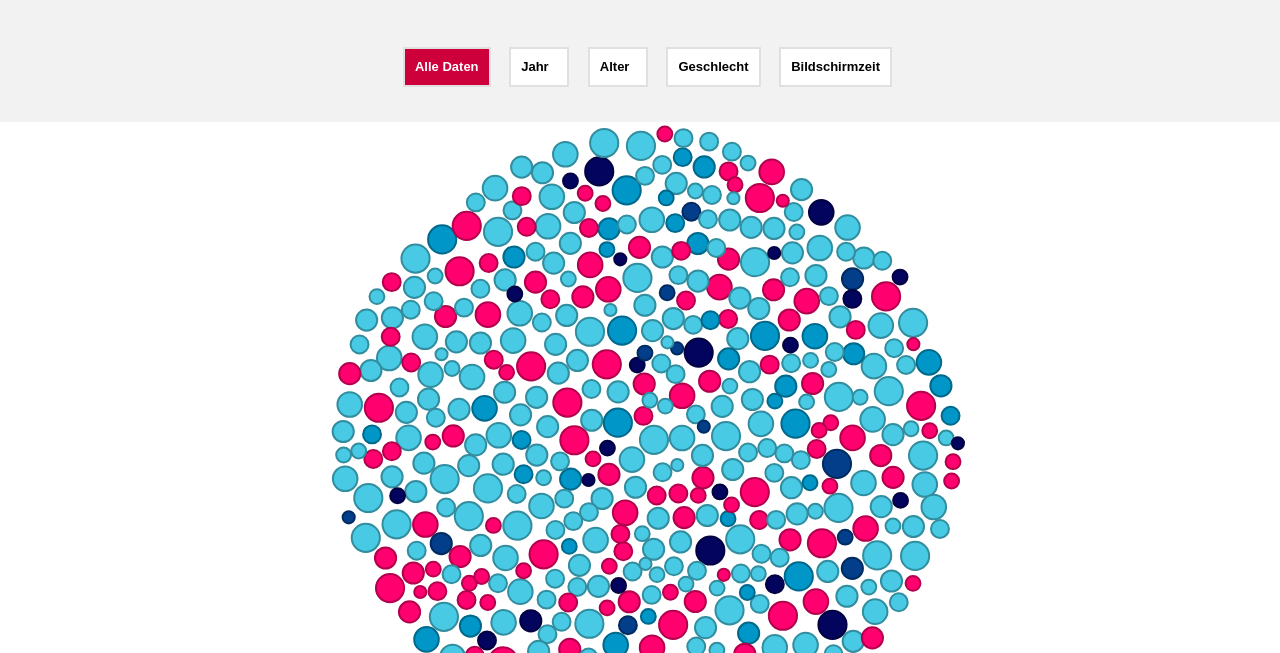
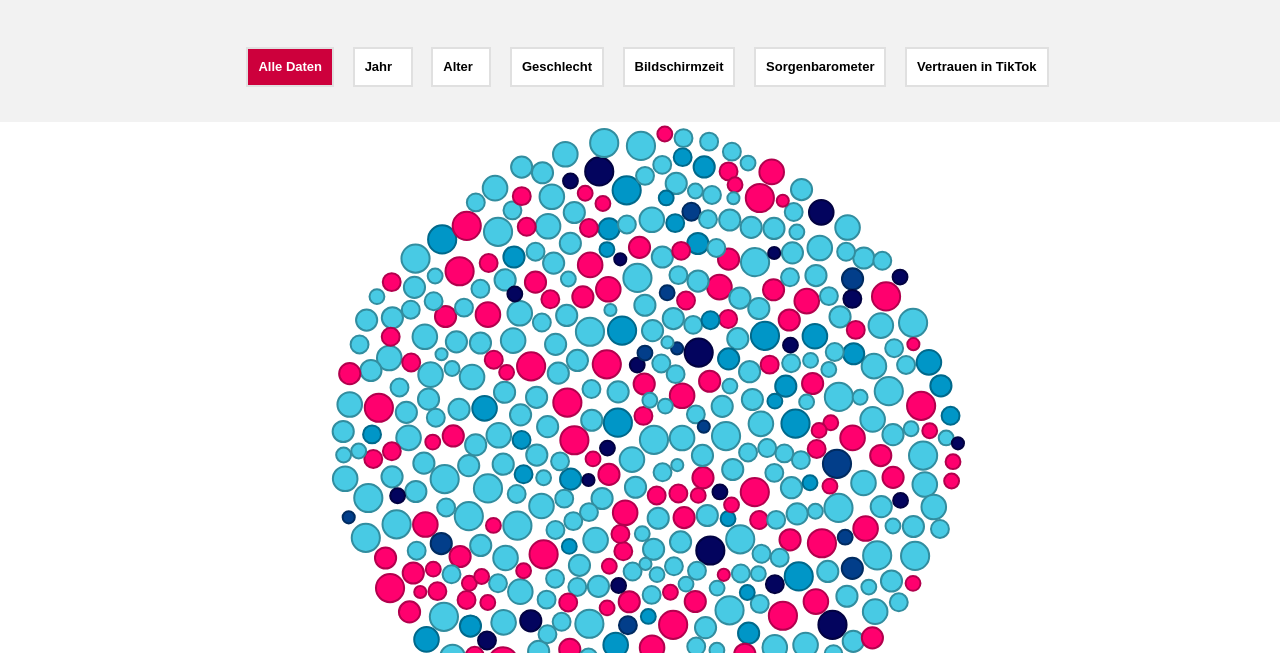
Before and after one commit to dava-crypto/bubble, a plain HTML site: page index.html in a window 1280 px wide. Shown: the part 147-800 px from the top of the page. Drawn offline with Linux system fonts and the light colour scheme; animation ran at ten frames a second.

Commit message:
Add files via upload

```diff
--- a/index.html
+++ b/index.html
@@ -55,6 +55,8 @@
           <a id="agecat" class="button">Alter</a>
           <a id="sex" class="button">Geschlecht</a>
           <a id="screentime" class="button">Bildschirmzeit</a>
+		<a id="sorgen" class="button">Sorgenbarometer</a>
+			  <a id="vertrauen" class="button">Vertrauen in TikTok</a>
           </div>
       </div>
         <div id="vis"></div> <!-- VISUALISIERUNGS-DIV -->
```
